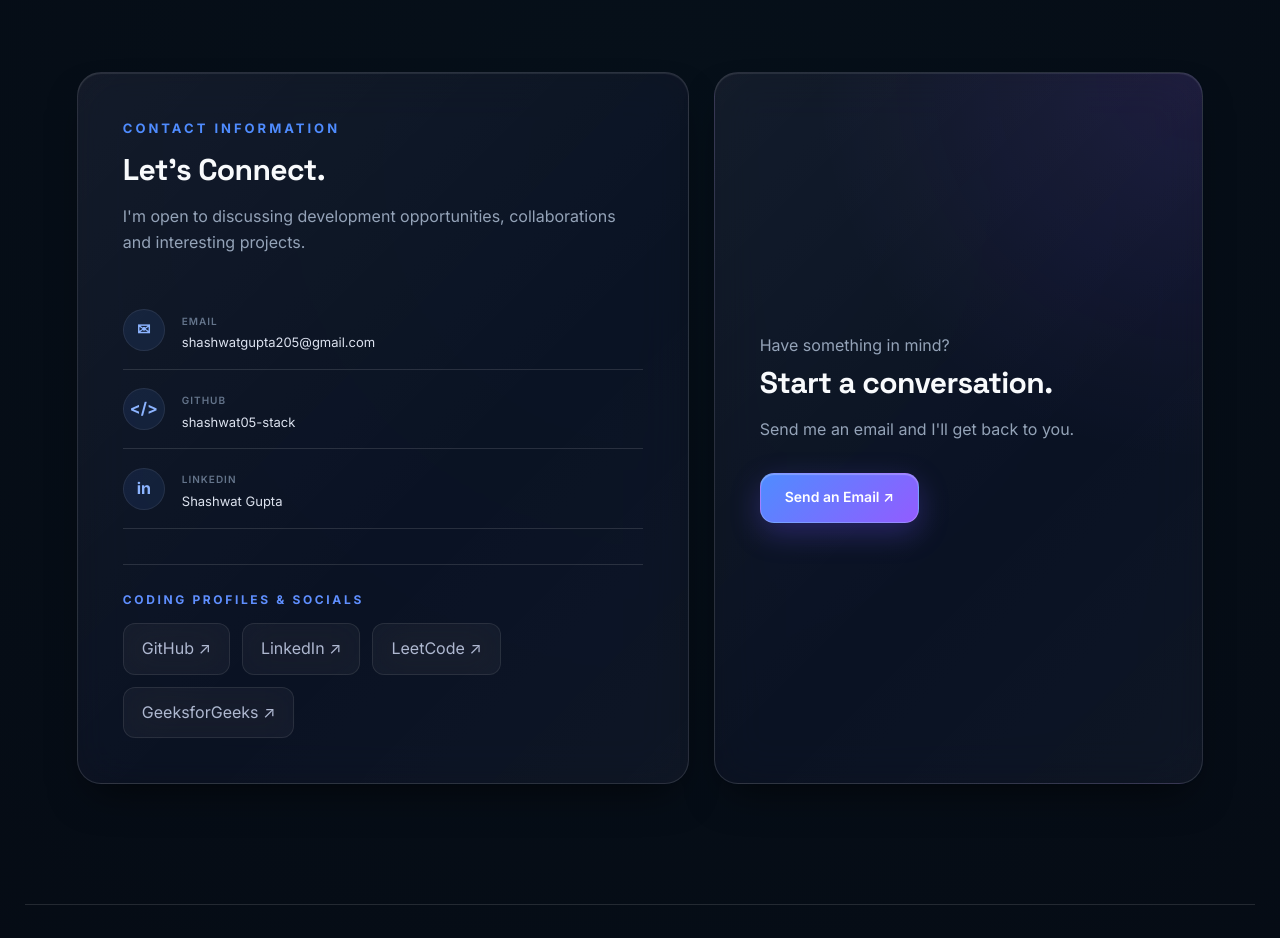
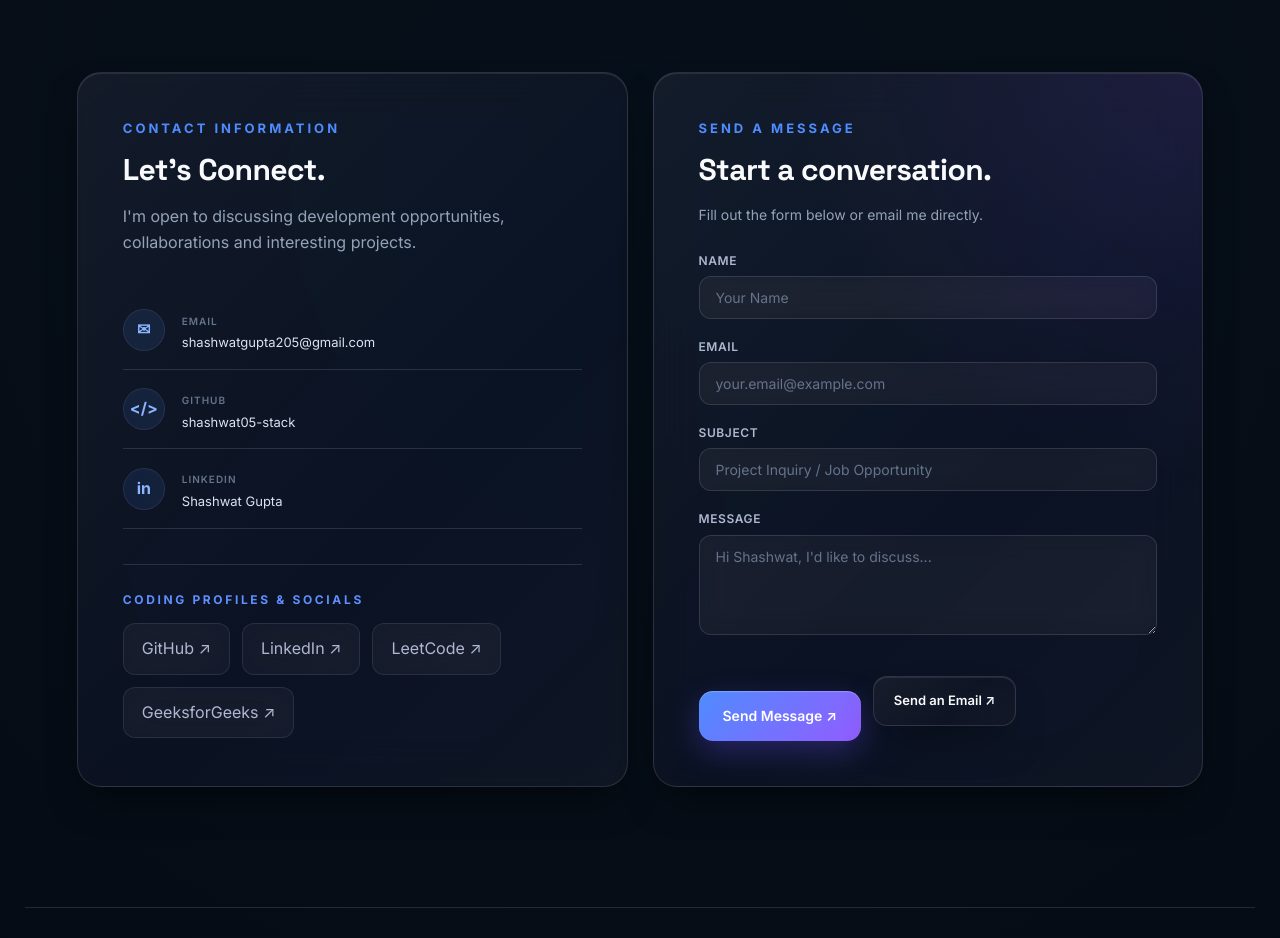
Before and after one commit to shashwat05-stack/portfolio, a React (Vite) app: page / in a window 1280 px wide. Shown: the part 6165-7103 px from the top of the page. Built offline with nearby package versions, Linux system fonts and the light colour scheme.

Commit message:
Add professional glassmorphism Formspree contact form to Contact section

```diff
--- a/src/components/Contact.jsx
+++ b/src/components/Contact.jsx
@@ -1,4 +1,59 @@
+import { useState } from "react";
+
+// =========================================================================
+// REPLACE 'YOUR_FORMSPREE_ENDPOINT' WITH YOUR ACTUAL FORMSPREE ENDPOINT URL
+// Example: "https://formspree.io/f/xzy... "
+// =========================================================================
+const FORMSPREE_ENDPOINT = "YOUR_FORMSPREE_ENDPOINT";
+
 const Contact = () => {
+  const [status, setStatus] = useState(null); // null | 'submitting' | 'success' | 'error'
+  const [errorMessage, setErrorMessage] = useState("");
+
+  const handleSubmit = async (e) => {
+    e.preventDefault();
+    setStatus("submitting");
+    setErrorMessage("");
+
+    const form = e.target;
+    const data = new FormData(form);
+
+    // Fallback handler if user has not set their Formspree endpoint yet
+    if (FORMSPREE_ENDPOINT === "YOUR_FORMSPREE_ENDPOINT" || !FORMSPREE_ENDPOINT) {
+      setTimeout(() => {
+        setStatus("success");
+        form.reset();
+      }, 500);
+      return;
+    }
+
+    try {
+      const response = await fetch(FORMSPREE_ENDPOINT, {
+        method: "POST",
+        body: data,
+        headers: {
+          Accept: "application/json",
+        },
+      });
+
+      if (response.ok) {
+        setStatus("success");
+        form.reset();
+      } else {
+        const result = await response.json();
+        if (result && result.errors && result.errors.length > 0) {
+          setErrorMessage(result.errors.map((err) => err.message).join(", "));
+        } else {
+          setErrorMessage("Something went wrong. Please try again or email me directly.");
+        }
+        setStatus("error");
+      }
+    } catch (err) {
+      setErrorMessage("Something went wrong. Please try again or email me directly.");
+      setStatus("error");
+    }
+  };
+
   return (
     <section className="section contact-section" id="contact">
       <div className="contact-top">
@@ -112,22 +167,99 @@ const Contact = () => {
         </div>
 
         <div className="contact-card">
-          <p>Have something in mind?</p>
+          <div className="contact-card-header">
+            <p className="small-label">SEND A MESSAGE</p>
+            <h3>Start a conversation.</h3>
+            <p className="contact-card-sub">
+              Fill out the form below or email me directly.
+            </p>
+          </div>
 
-          <h3>Start a conversation.</h3>
+          <form
+            onSubmit={handleSubmit}
+            action={FORMSPREE_ENDPOINT}
+            method="POST"
+            className="contact-form"
+          >
+            <div className="form-group">
+              <label htmlFor="name">Name</label>
+              <input
+                type="text"
+                id="name"
+                name="name"
+                placeholder="Your Name"
+                required
+                className="form-input"
+              />
+            </div>
 
-          <p>
-            Send me an email and I'll get back to you.
-          </p>
+            <div className="form-group">
+              <label htmlFor="email">Email</label>
+              <input
+                type="email"
+                id="email"
+                name="email"
+                placeholder="your.email@example.com"
+                required
+                className="form-input"
+              />
+            </div>
+
+            <div className="form-group">
+              <label htmlFor="subject">Subject</label>
+              <input
+                type="text"
+                id="subject"
+                name="subject"
+                placeholder="Project Inquiry / Job Opportunity"
+                required
+                className="form-input"
+              />
+            </div>
+
+            <div className="form-group">
+              <label htmlFor="message">Message</label>
+              <textarea
+                id="message"
+                name="message"
+                rows="4"
+                placeholder="Hi Shashwat, I'd like to discuss..."
+                required
+                className="form-input form-textarea"
+              ></textarea>
+            </div>
+
+            {status === "success" && (
+              <div className="form-status form-status-success">
+                ✓ Thanks! Your message has been sent successfully.
+              </div>
+            )}
+
+            {status === "error" && (
+              <div className="form-status form-status-error">
+                ⚠ {errorMessage || "Something went wrong. Please try again or email me directly."}
+              </div>
+            )}
+
+            <div className="form-actions">
+              <button
+                type="submit"
+                disabled={status === "submitting"}
+                className="primary-btn submit-btn"
+              >
+                {status === "submitting" ? "Sending..." : "Send Message ↗"}
+              </button>
 
               <a
                 href="https://mail.google.com/mail/?view=cm&fs=1&to=shashwatgupta205@gmail.com&su=Portfolio%20Contact"
                 target="_blank"
                 rel="noopener noreferrer"
-            className="primary-btn contact-email-btn"
+                className="outline-btn direct-email-btn"
               >
                 Send an Email ↗
               </a>
+            </div>
+          </form>
         </div>
       </div>
     </section>
--- a/src/index.css
+++ b/src/index.css
@@ -911,7 +911,7 @@ img {
 
 .contact-grid {
   display: grid;
-  grid-template-columns: 1fr 0.8fr;
+  grid-template-columns: 1fr 1fr;
   gap: 25px;
 }
 
@@ -1409,3 +1409,109 @@ body::after {
 .connect-button:hover span {
   transform: translateX(4px);
 }
+
+/* CONTACT FORM STYLES */
+
+.contact-card-header {
+  margin-bottom: 24px;
+}
+
+.contact-card-sub {
+  color: var(--muted);
+  font-size: 14px;
+  margin-top: 6px;
+}
+
+.contact-form {
+  display: flex;
+  flex-direction: column;
+  gap: 18px;
+  width: 100%;
+}
+
+.form-group {
+  display: flex;
+  flex-direction: column;
+  gap: 6px;
+}
+
+.form-group label {
+  font-size: 12px;
+  font-weight: 600;
+  letter-spacing: 0.05em;
+  color: #aeb8d0;
+  text-transform: uppercase;
+}
+
+.form-input {
+  width: 100%;
+  padding: 12px 16px;
+  background: rgba(255, 255, 255, 0.035);
+  border: 1px solid var(--glass-border);
+  border-radius: 12px;
+  color: var(--text);
+  font-family: inherit;
+  font-size: 14px;
+  outline: none;
+  backdrop-filter: blur(12px);
+  -webkit-backdrop-filter: blur(12px);
+  transition: border-color 0.25s ease, box-shadow 0.25s ease, background 0.25s ease;
+}
+
+.form-input::placeholder {
+  color: #64748b;
+}
+
+.form-input:focus {
+  background: rgba(255, 255, 255, 0.06);
+  border-color: rgba(99, 102, 241, 0.5);
+  box-shadow: 0 0 15px rgba(99, 102, 241, 0.2);
+}
+
+.form-textarea {
+  resize: vertical;
+  min-height: 100px;
+}
+
+.form-status {
+  padding: 12px 16px;
+  border-radius: 10px;
+  font-size: 13px;
+  font-weight: 500;
+}
+
+.form-status-success {
+  background: rgba(86, 216, 156, 0.12);
+  border: 1px solid rgba(86, 216, 156, 0.3);
+  color: #56d89c;
+}
+
+.form-status-error {
+  background: rgba(239, 68, 68, 0.12);
+  border: 1px solid rgba(239, 68, 68, 0.3);
+  color: #f87171;
+}
+
+.form-actions {
+  display: flex;
+  gap: 12px;
+  flex-wrap: wrap;
+  align-items: center;
+  margin-top: 8px;
+}
+
+.submit-btn {
+  border: none;
+  cursor: pointer;
+  font-family: inherit;
+}
+
+.submit-btn:disabled {
+  opacity: 0.6;
+  cursor: not-allowed;
+}
+
+.direct-email-btn {
+  padding: 12px 20px;
+  font-size: 13px;
+}
```
Lines whose indentation alone changed are shown as unchanged.
